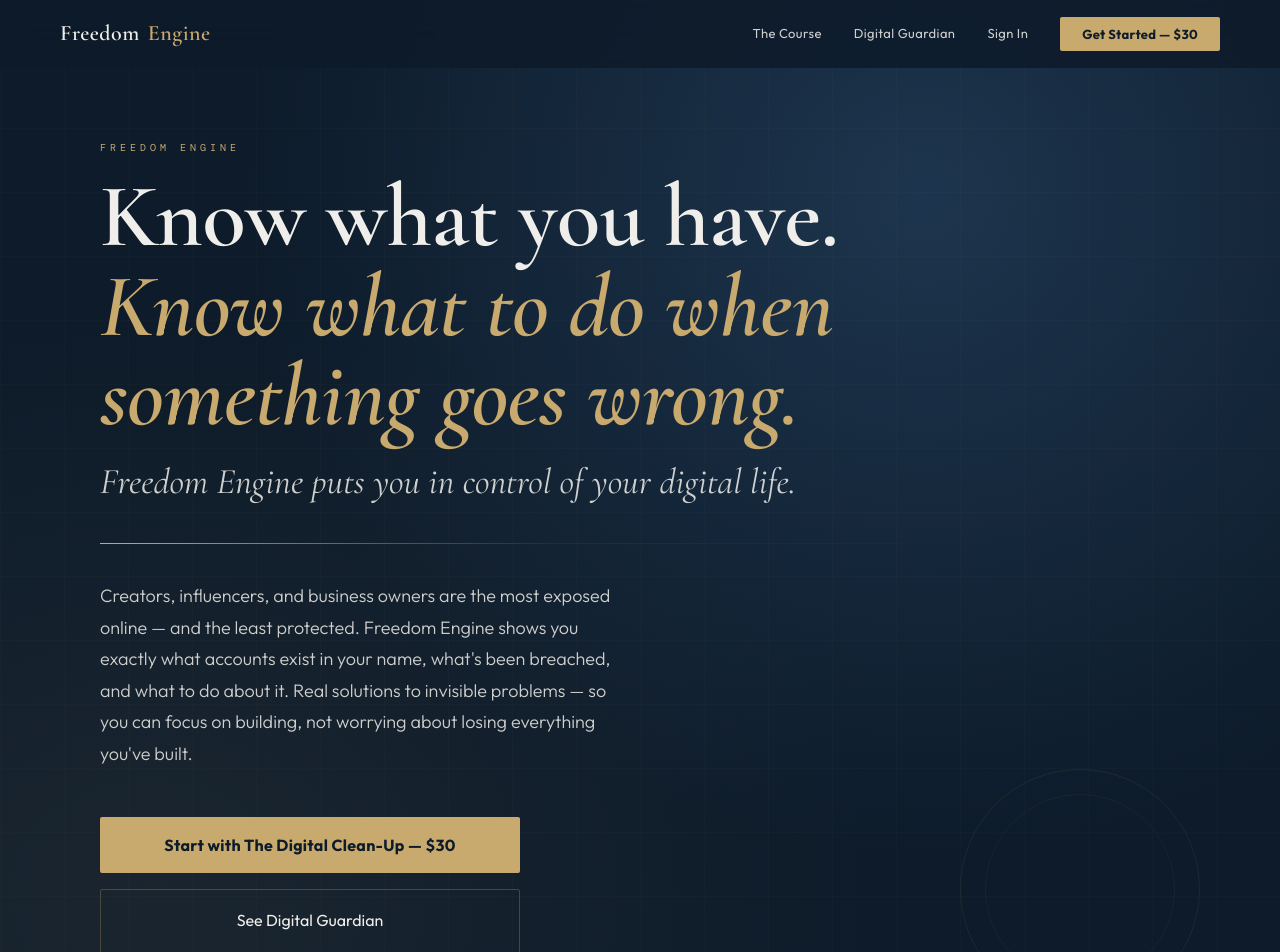
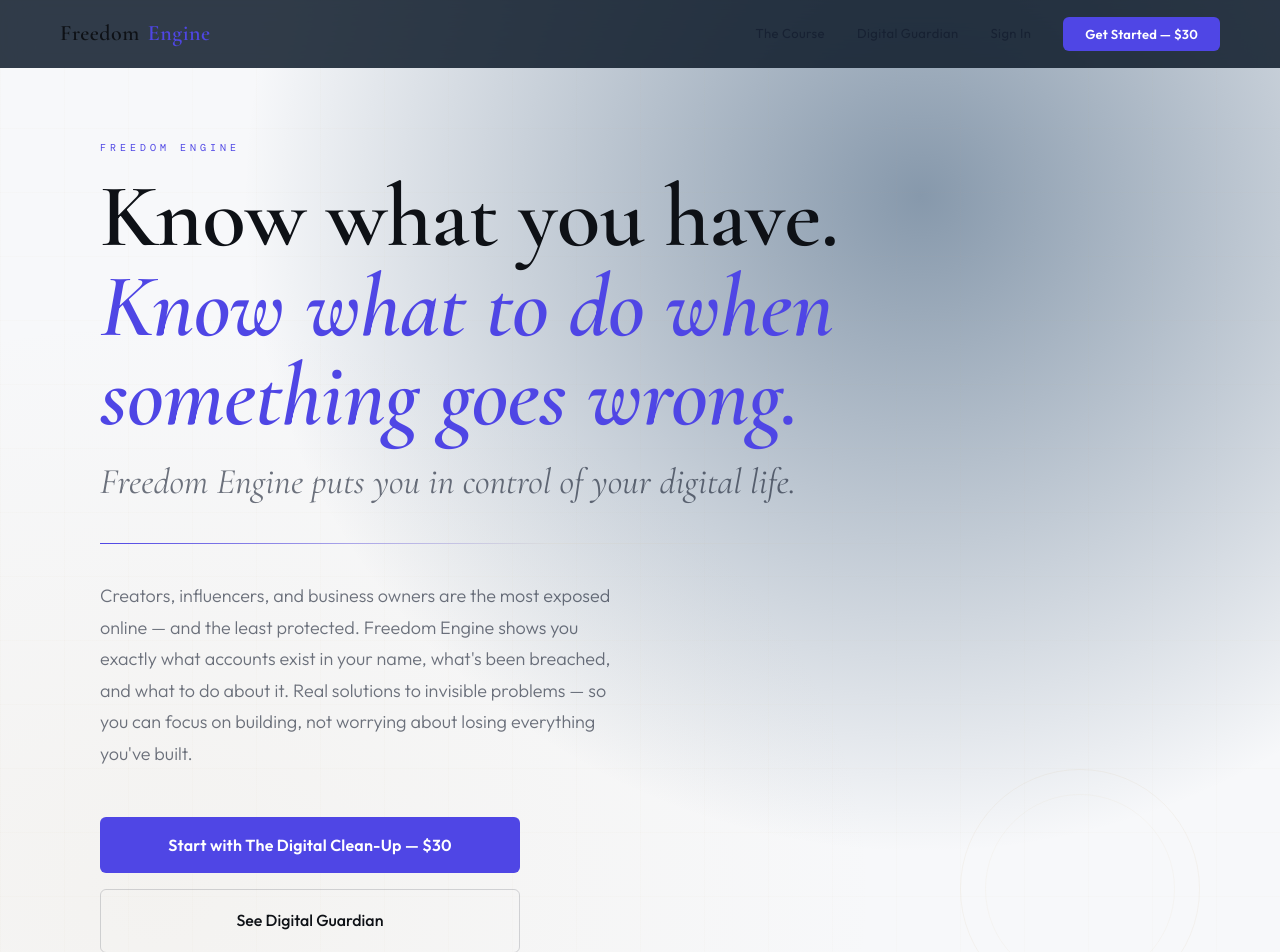
Before and after one commit to zanderschwaiger-hub/freedom-engine, a React (Vite) app: page / in a window 1280 px wide. Shown: the top 952 px of the page. Built offline with nearby package versions, Linux system fonts and the light colour scheme; a web font is replaced by a local one.

Commit message:
Add files via upload

```diff
--- a/src/index.css
+++ b/src/index.css
@@ -1,17 +1,17 @@
 *, *::before, *::after { box-sizing: border-box; margin: 0; padding: 0; }
 
 :root {
-  --navy: #0d1b2a;
-  --navy-mid: #0f2035;
-  --navy-light: #1a3050;
-  --steel: #2a4a6b;
-  --accent: #c8a96e;
-  --accent-light: #d4bc8a;
-  --white: #f0eeea;
-  --dim: rgba(240, 238, 234, 0.85);
-  --ghost: rgba(240, 238, 234, 0.1);
-  --green: #27ae6e;
-  --red: #e07060;
+  --navy: #F7F8FA;              /* base page background (light) + text-on-accent */
+  --navy-mid: #FFFFFF;          /* raised surface / cards */
+  --navy-light: #EEF1F5;        /* alt / hover surface */
+  --steel: #CBD5E1;             /* muted slate */
+  --accent: #4F46E5;            /* electric indigo — the one power accent, used sparingly */
+  --accent-light: #6366F1;
+  --white: #0E1116;             /* PRIMARY TEXT (ink) — name kept for compatibility */
+  --dim: rgba(15,23,42,0.60);   /* secondary text */
+  --ghost: rgba(15,23,42,0.08); /* hairline divider */
+  --green: #10B981;
+  --red: #DC2626;
 }
 
 html {
@@ -28,30 +28,24 @@
 }
 
 ::selection {
-  background: rgba(200, 169, 110, 0.3);
+  background: rgba(79,70,229,0.18);
   color: var(--white);
 }
 
 ::-webkit-scrollbar { width: 4px; }
-::-webkit-scrollbar-track { background: var(--navy); }
-::-webkit-scrollbar-thumb { background: rgba(200,169,110,0.3); border-radius: 2px; }
+::-webkit-scrollbar-track { background: var(--navy-light); }
+::-webkit-scrollbar-thumb { background: rgba(79,70,229,0.35); border-radius: 2px; }
 
 /* FADE UP ANIMATION */
 @keyframes fadeUp {
   from { opacity: 0; transform: translateY(28px); }
   to   { opacity: 1; transform: translateY(0); }
 }
-
-@keyframes fadeIn {
-  from { opacity: 0; }
-  to   { opacity: 1; }
-}
-
+@keyframes fadeIn { from { opacity: 0; } to { opacity: 1; } }
 @keyframes pulse {
   0%, 100% { opacity: 1; transform: scale(1); }
-  50%       { opacity: 0.5; transform: scale(0.85); }
+  50%      { opacity: 0.4; transform: scale(0.8); }
 }
-
 @keyframes shimmer {
   0%   { background-position: -200% center; }
   100% { background-position: 200% center; }
@@ -62,10 +56,7 @@
   transform: translateY(28px);
   transition: opacity 0.7s ease, transform 0.7s ease;
 }
-.fade-up.visible {
-  opacity: 1;
-  transform: translateY(0);
-}
+.fade-up.visible { opacity: 1; transform: translateY(0); }
 
 /* BUTTONS */
 .btn-primary {
@@ -73,23 +64,23 @@
   align-items: center;
   justify-content: center;
   background: var(--accent);
-  color: var(--navy);
+  color: #FFFFFF;
   font-family: 'Outfit', sans-serif;
-  font-weight: 700;
+  font-weight: 600;
   font-size: 15px;
   padding: 16px 36px;
-  border-radius: 2px;
+  border-radius: 6px;
   text-decoration: none;
   border: none;
   cursor: pointer;
   transition: all 0.22s;
-  letter-spacing: 0.3px;
+  letter-spacing: 0.2px;
   white-space: nowrap;
 }
 .btn-primary:hover {
   background: var(--accent-light);
   transform: translateY(-2px);
-  box-shadow: 0 8px 32px rgba(200,169,110,0.25);
+  box-shadow: 0 10px 30px rgba(79,70,229,0.28);
 }
 .btn-primary:active { transform: translateY(0); }
 
@@ -100,12 +91,12 @@
   background: transparent;
   color: var(--white);
   font-family: 'Outfit', sans-serif;
-  font-weight: 400;
+  font-weight: 500;
   font-size: 15px;
   padding: 16px 36px;
-  border-radius: 2px;
+  border-radius: 6px;
   text-decoration: none;
-  border: 1px solid rgba(200,169,110,0.28);
+  border: 1px solid rgba(15,23,42,0.16);
   cursor: pointer;
   transition: all 0.22s;
   white-space: nowrap;
@@ -139,15 +130,3 @@
   .nav-desktop { display: none !important; }
   nav { padding: 0 24px !important; }
 }
-
-/* AppBreakdown pulse animation */
-@keyframes pulse {
-  0%, 100% { opacity: 1; transform: scale(1); }
-  50% { opacity: 0.4; transform: scale(0.8); }
-}
-
-/* CheckoutModal fadeUp animation */
-@keyframes fadeUp {
-  from { opacity: 0; transform: translateY(20px); }
-  to   { opacity: 1; transform: translateY(0); }
-}
```
